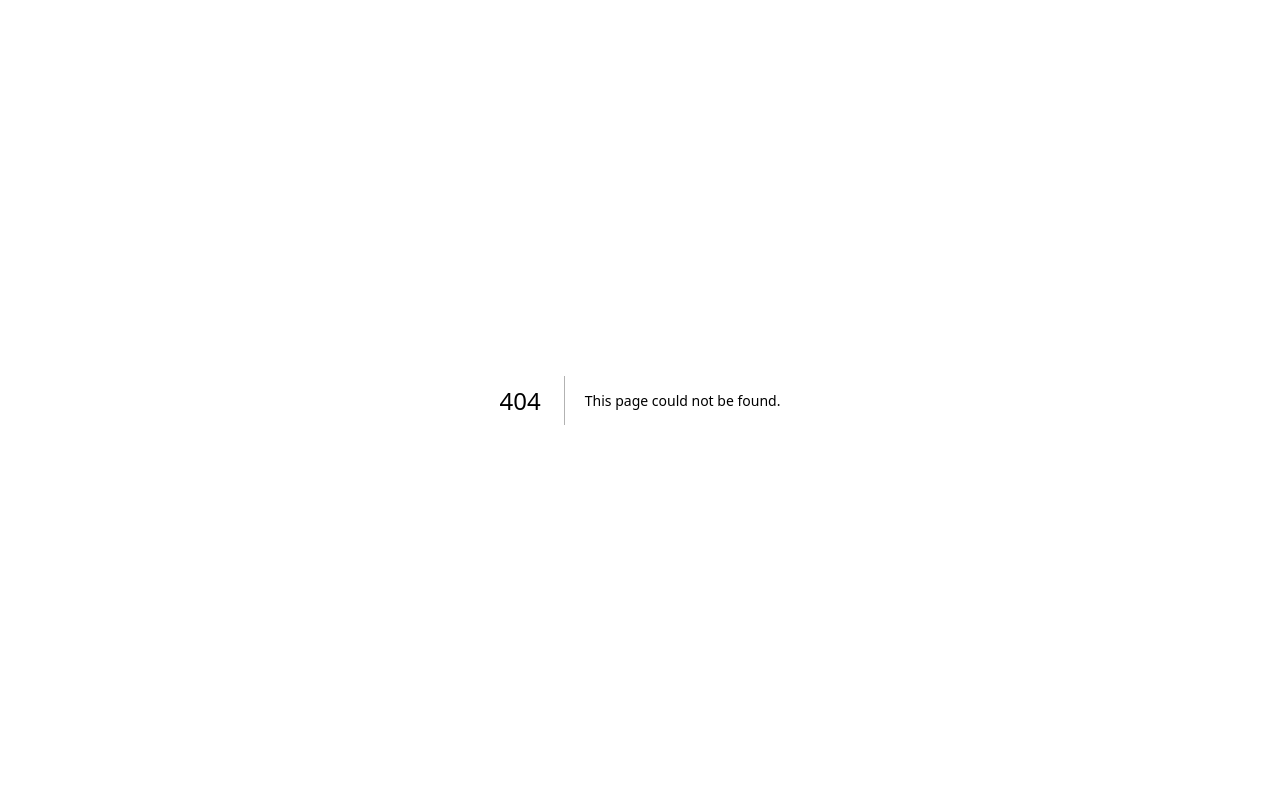
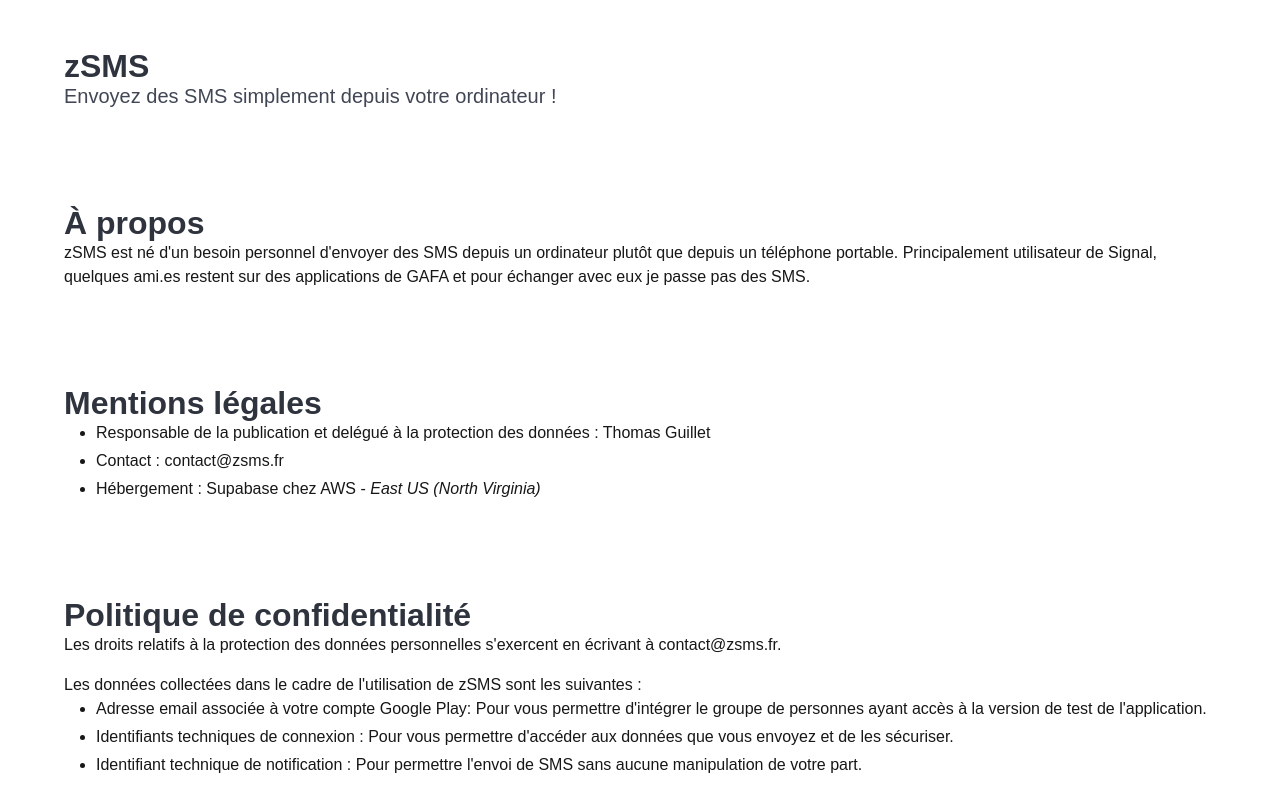
Before and after one commit to zsms-app/zsms-web, a Next.js app: page /a-propos in a window 1280 px wide. Before the commit this address had no page. Shown: the top 812 px of the page. Built offline with nearby package versions, Linux system fonts and the light colour scheme.

Commit message:
Ajoute une page À propos

```diff
--- /dev/null
+++ b/src/pages/a-propos.js
@@ -0,0 +1,77 @@
+import Link from "next/link";
+
+export default function APropos() {
+  return (
+    <>
+      <section className="section">
+        <div className="container">
+          <h1 className="title">
+            <Link href="/">zSMS</Link>{" "}
+          </h1>
+          <p className="subtitle">
+            Envoyez des SMS simplement depuis votre ordinateur !
+          </p>
+        </div>
+      </section>
+      <section className="section">
+        <div className="container">
+          <h2 className="title">À propos</h2>
+          <p>
+            zSMS est né d'un besoin personnel d'envoyer des SMS depuis un
+            ordinateur plutôt que depuis un téléphone portable. Principalement
+            utilisateur de Signal, quelques ami.es restent sur des applications
+            de GAFA et pour échanger avec eux je passe pas des SMS.
+          </p>
+        </div>
+      </section>
+      <section className="section">
+        <div className="container">
+          <h2 className="title">Mentions légales</h2>
+          <p className="content">
+            <ul>
+              <li>
+                Responsable de la publication et delégué à la protection des
+                données : Thomas Guillet
+              </li>
+              <li>Contact : contact@zsms.fr</li>
+              <li>
+                Hébergement : Supabase chez AWS -{" "}
+                <i>East US (North Virginia)</i>
+              </li>
+            </ul>
+          </p>
+        </div>
+      </section>
+      <section className="section">
+        <div className="container">
+          <h2 className="title">Politique de confidentialité</h2>
+          <div className="content">
+            <p>
+              Les droits relatifs à la protection des données personnelles
+              s'exercent en écrivant à contact@zsms.fr.
+            </p>
+            <p>
+              Les données collectées dans le cadre de l'utilisation de zSMS sont
+              les suivantes :
+              <ul>
+                <li>
+                  Adresse email associée à votre compte Google Play: Pour vous
+                  permettre d'intégrer le groupe de personnes ayant accès à la
+                  version de test de l'application.
+                </li>
+                <li>
+                  Identifiants techniques de connexion : Pour vous permettre
+                  d'accéder aux données que vous envoyez et de les sécuriser.
+                </li>
+                <li>
+                  Identifiant technique de notification : Pour permettre l'envoi
+                  de SMS sans aucune manipulation de votre part.
+                </li>
+              </ul>
+            </p>
+          </div>
+        </div>
+      </section>
+    </>
+  );
+}
--- a/src/styles/globals.scss
+++ b/src/styles/globals.scss
@@ -34,7 +34,6 @@
 
 a {
   color: inherit;
-  text-decoration: none;
 }
 
 @media (prefers-color-scheme: dark) {
```
Also changed, not shown: src/pages/index.js (+9 -1 lines).
